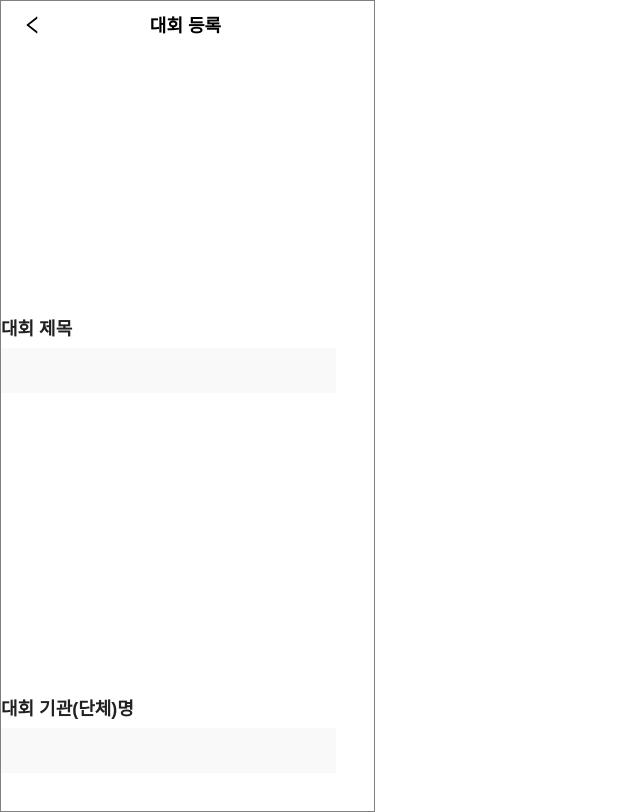
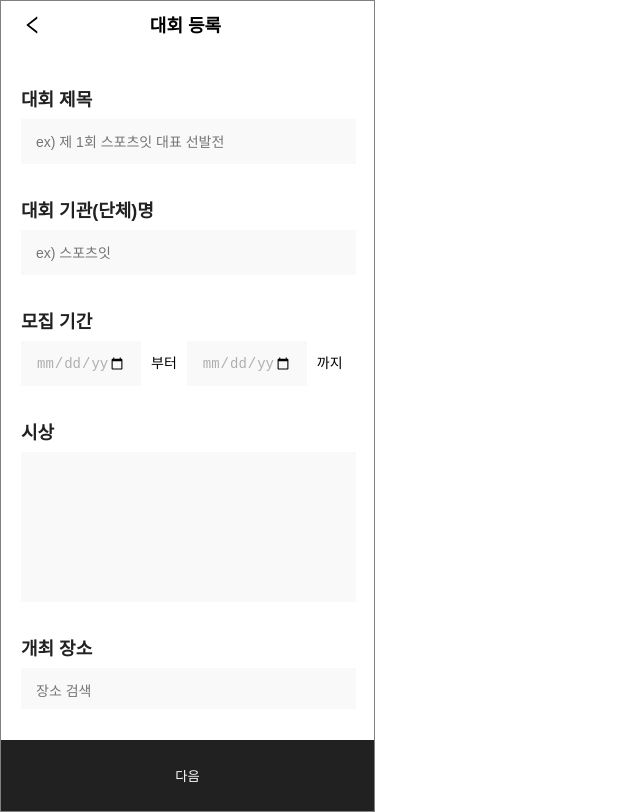
Before and after one commit to dudgns2947/Sports-IT-Next, a Next.js app: page /register/contest-info in a window 1280 px wide. Shown: the whole page, without its empty margins (0-640 px from the left). Built offline with nearby package versions, Linux system fonts and the light colour scheme.

Commit message:
[design] Create contest-info page design

```diff
--- /dev/null
+++ b/src/pages/register/contest-info.styles.ts
@@ -0,0 +1,26 @@
+import styled from "styled-components";
+import { Input } from "./headcount.styles";
+
+export const SmallInput = styled(Input)`
+  width: 120px;
+  margin-right: 10px;
+`;
+
+export const LargeInput = styled(Input)`
+  height: 150px;
+`;
+
+export const SmallInputWrapper = styled.div``;
+
+export const Form = styled.form``;
+
+export const InputWrapper = styled.div`
+  padding: 10px 20px;
+  height: 628px;
+  overflow-y: auto;
+`;
+
+export const Text = styled.span`
+  margin-right: 10px;
+  font-size: 14px;
+`;
--- a/src/pages/register/contest-info.tsx
+++ b/src/pages/register/contest-info.tsx
@@ -8,25 +8,47 @@ import GoBackHeader from "@component/components/header/GoBackHeader";
 import React from "react";
 import { useRecoilValue } from "recoil";
 import { Input, InputArea, InputTitle } from "./headcount.styles";
+import NavBar from "@component/components/navbar/NavBar";
+import * as S from "./contest-info.styles";
 
 const ContestInfo = () => {
-  const numOfPlayers = useRecoilValue(contestMaxNumOfPlayers);
-  const numOfAudience = useRecoilValue(contestMaxNumOfAudience);
-
-  console.log("선수 정원 : ", numOfPlayers);
-  console.log("관람객 정원 : ", numOfAudience);
   return (
-    <PageWrapper>
+    <PageWrapper as="form">
       <Seo title="대회 정보 입력" />
       <GoBackHeader title="대회 등록" />
+      <S.InputWrapper>
         <InputArea>
           <InputTitle>대회 제목</InputTitle>
-        <Input type="text"></Input>
+          <Input
+            type="text"
+            placeholder="ex) 제 1회 스포츠잇 대표 선발전"
+          ></Input>
         </InputArea>
         <InputArea>
           <InputTitle>대회 기관(단체)명</InputTitle>
-        <Input type="text"></Input>
+          <Input type="text" placeholder="ex) 스포츠잇"></Input>
         </InputArea>
+        <InputArea>
+          <InputTitle>모집 기간</InputTitle>
+          <S.SmallInputWrapper>
+            <S.SmallInput type="date" />
+            <S.Text>부터</S.Text>
+            <S.SmallInput type="date" />
+            <S.Text>까지</S.Text>
+          </S.SmallInputWrapper>
+        </InputArea>
+        <InputArea>
+          <InputTitle>시상</InputTitle>
+          <S.LargeInput type="text" />
+        </InputArea>
+        <InputArea>
+          <InputTitle>개최 장소</InputTitle>
+          <Input type="text" placeholder="장소 검색" />
+          <Input type="text" placeholder="상세 주소 입력" />
+        </InputArea>
+      </S.InputWrapper>
+
+      <NavBar active={true} />
     </PageWrapper>
   );
 };
```
Lines whose indentation alone changed are shown as unchanged.
